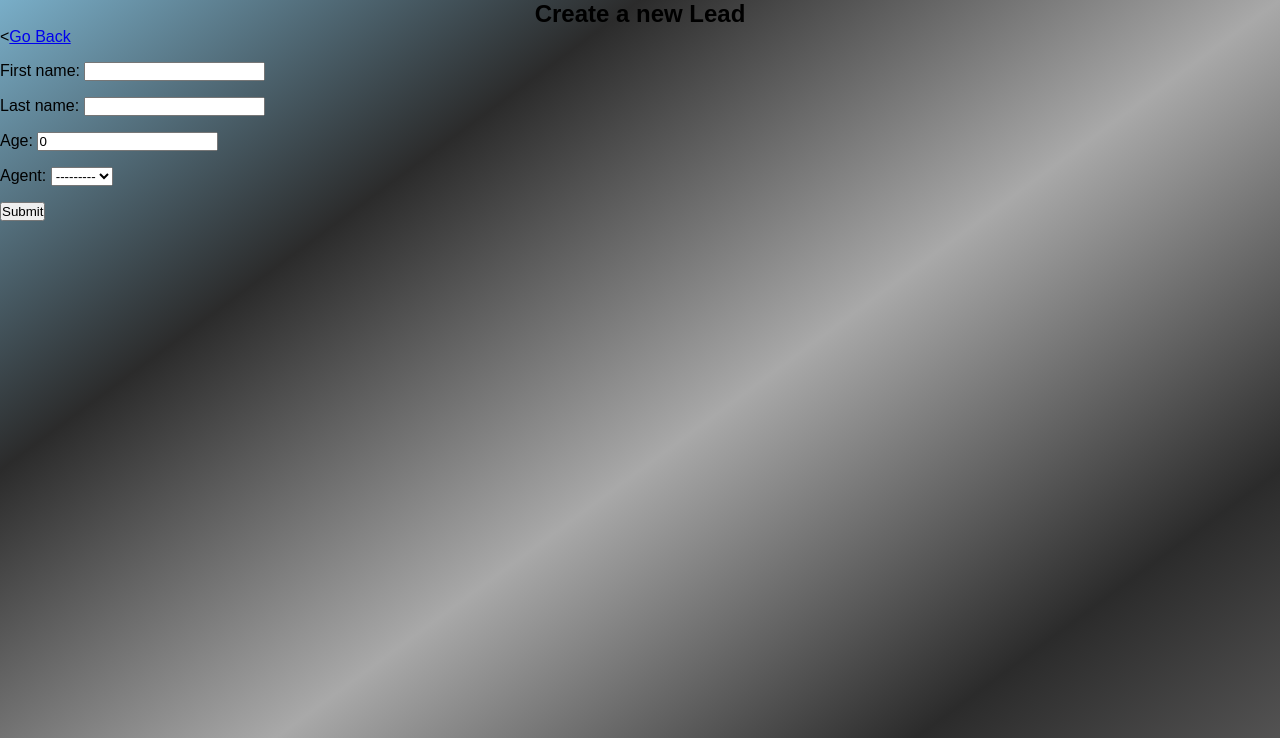
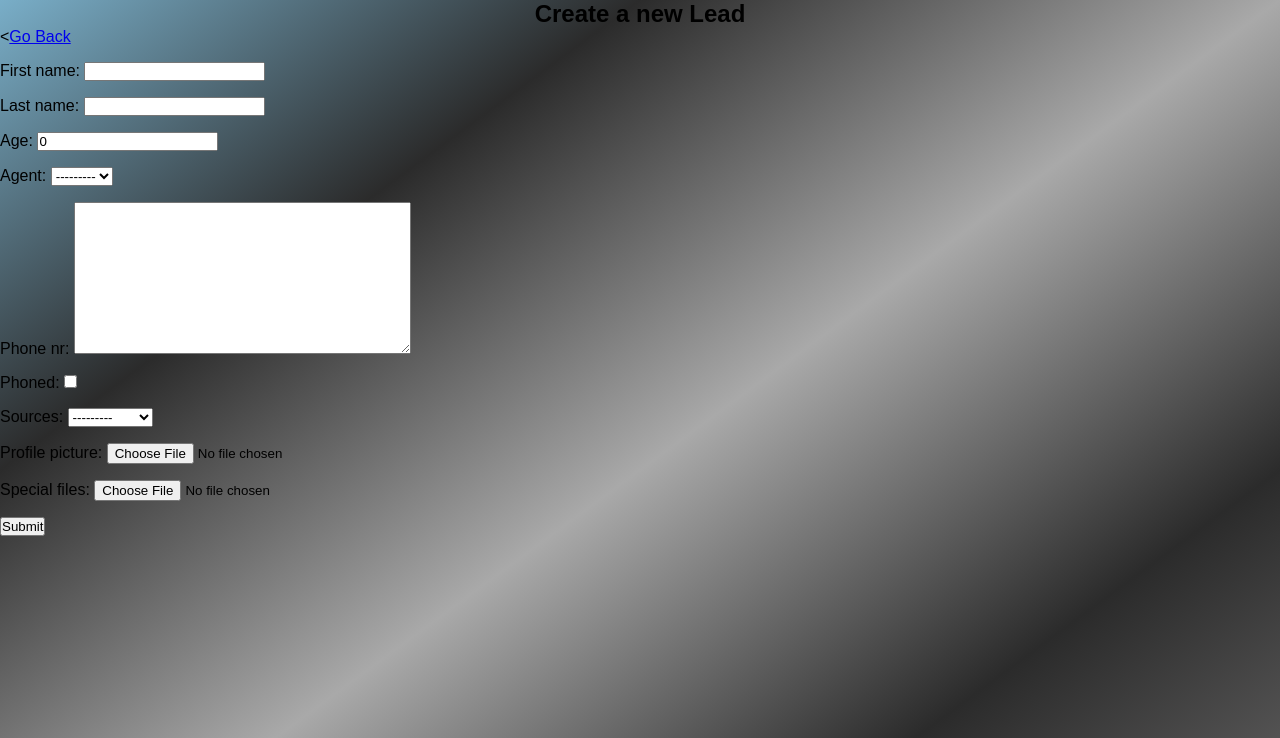
Before and after one commit to entirelymagic/DjangoCRM, a Django app: page /leads/create/ in a window 1280 px wide. Shown: the top 738 px of the page. Run offline with Django 3.2, Linux system fonts and the light colour scheme; data that the repository does not hold is empty.

Commit message:
Finished ModelForm to create a new lead.

```diff
--- a/leads/forms.py
+++ b/leads/forms.py
@@ -6,10 +6,15 @@ class LeadModelForm(forms.ModelForm):
     class Meta:
         model = Lead
         fields = (
-        "first_name",
-        "last_name",
-        "age",
-        "agent",
+            "first_name",
+            "last_name",
+            "age",
+            "agent",
+            "phone_nr",
+            "phoned",
+            "sources",
+            'profile_picture',
+            'special_files'
 
         )
 
--- a/leads/views.py
+++ b/leads/views.py
@@ -27,16 +27,7 @@ def lead_create(request):
         form = LeadModelForm(request.POST)
         if form.is_valid():
             messages.success(request, 'Form submission successful')
-            first_name = form.cleaned_data["first_name"]
-            last_name = form.cleaned_data["last_name"]
-            age = form.cleaned_data["age"]
-            agent = Agent.objects.first()
-            Lead.objects.create(
-                first_name=first_name,
-                last_name=last_name,
-                age=age,
-                agent=agent
-            )
+            form.save()
             return redirect("/leads")
         else:
             messages.error(request, 'Form submission with errros')
--- a/templates/leads/lead_create.html
+++ b/templates/leads/lead_create.html
@@ -16,8 +16,7 @@
             {{ form.as_p }}
             <button type="submit">Submit</button>
 
-        </form>
-                <!-- will return a message if the post was successfully submitted or not-->
+            <!-- will return a message if the post was successfully submitted or not-->
             {% if messages %}
             <ul class="messages">
             {% for message in messages %}
@@ -26,5 +25,7 @@
             </ul>
             {% endif %}
 
+        </form>
+
 </body>
 </html>
--- a/templates/leads/lead_detail.html
+++ b/templates/leads/lead_detail.html
@@ -20,6 +20,8 @@
           <div class="individual-lead-grid-container_item">{{ lead.sources }} </div>
           <div class="individual-lead-grid-container_item">Special Files: </div>
           <div class="individual-lead-grid-container_item">{{ lead.special_files }} </div>
+          <div class="individual-lead-grid-container_item">Special Files: </div>
+          <div class="individual-lead-grid-container_item">{{ lead.special_files }} </div>
         </div>
 
 </body>
```
